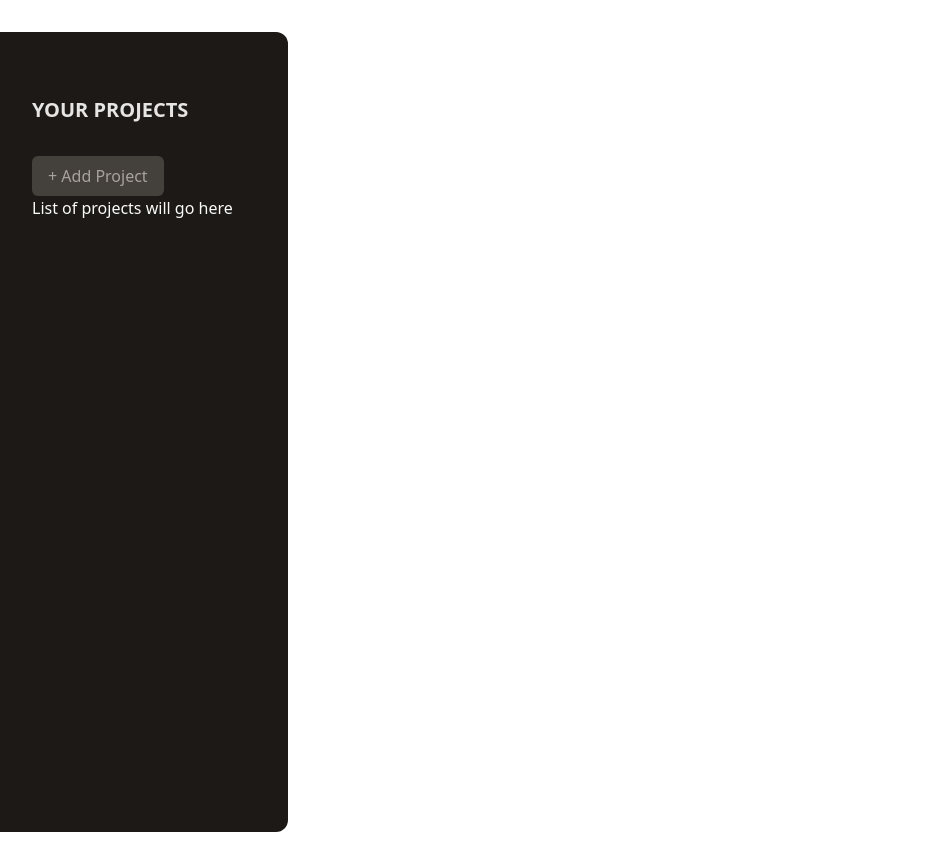
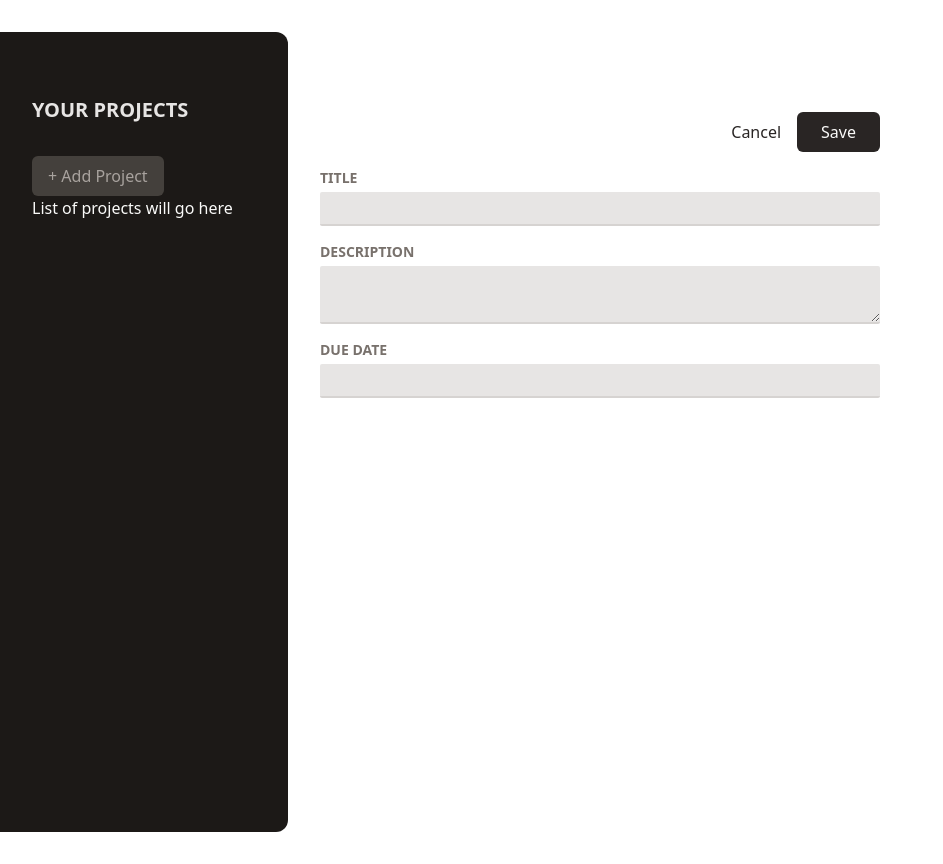
Before and after one commit to Emox87/react-project-management-app, a React (Vite) app: page / in a window 1280 px wide. Both pictures are taken after a click on the button "+ Add Project". Shown: the whole page, without its empty margins (0-943 px from the left). Built offline with nearby package versions, Linux system fonts and the light colour scheme.

Commit message:
Adding ProjectsSidebar, NewProject, Button components and sharing the state through useContext

```diff
--- a/package.json
+++ b/package.json
@@ -11,7 +11,8 @@
   },
   "dependencies": {
     "react": "^18.2.0",
-    "react-dom": "^18.2.0"
+    "react-dom": "^18.2.0",
+    "uuid": "^9.0.1"
   },
   "devDependencies": {
     "@types/react": "^18.2.66",
--- a/src/App.jsx
+++ b/src/App.jsx
@@ -1,10 +1,68 @@
+import { useState } from "react";
+import { v4 as uuidv4 } from "uuid";
+
+import { StateContext } from "./store/StateContext";
+
 import ProjectsSidebar from "./components/ProjectsSidebar";
+import NoProjectSelected from "./components/NoProjectSelected";
+import NewProject from "./components/NewProject";
+import SelectedProject from "./components/SelectedProject";
 
 const App = () => {
+  // App component initial state
+  // selectedProject: ()
+  const [projectsState, setProjectsState] = useState({
+    selectedProjectId: undefined,
+    projects: [],
+    tasks: [],
+  });
+
+  function handleStartAddProject() {
+    setProjectsState((prevState) => {
+      return {
+        ...prevState,
+        selectedProjectId: null,
+      };
+    });
+  }
+
+  function handleAddProject(projectData) {
+    setProjectsState((prevState) => {
+      const projectId = uuidv4();
+      const newProject = {
+        ...projectData,
+        id: projectId,
+      };
+      return {
+        ...prevState,
+        selectedProjectId: undefined,
+        projects: [...prevState.projects, newProject],
+      };
+    });
+  }
+
+  const appCtx = {
+    projectsState,
+    handleStartAddProject,
+    handleAddProject,
+  };
+
+  let content = <SelectedProject />;
+
+  // Adding new project on null value
+  if (projectsState.selectedProjectId === null) {
+    content = <NewProject />;
+  } else if (projectsState.selectedProjectId === undefined) {
+    content = <NoProjectSelected />;
+  }
+
   return (
-    <main className="h-screen my-8 flex gap-8">
-      <ProjectsSidebar />
-    </main>
+    <StateContext.Provider value={appCtx}>
+      <main className="h-screen my-8 flex gap-8">
+        <ProjectsSidebar />
+        {content}
+      </main>
+    </StateContext.Provider>
   );
 };
 
--- /dev/null
+++ b/src/components/Button.jsx
@@ -0,0 +1,10 @@
+export default function Button({ children, ...props }) {
+  return (
+    <button
+      {...props}
+      className="px-4 py-2 text-xs md:text-base rounded-md bg-stone-700 text-stone-400 hover:bg-stone-600 hover:text-stone-100"
+    >
+      {children}
+    </button>
+  );
+}
--- a/src/components/NewProject.jsx
+++ b/src/components/NewProject.jsx
@@ -1,6 +1,11 @@
+import { useRef, useContext } from "react";
+
+import { StateContext } from "../store/StateContext";
 import Input from "./Input";
 
 export default function NewProject() {
+  const { handleAddProject } = useContext(StateContext);
+
   return (
     <div className="w-[35rem] mt-16">
       <menu className="flex items-center justify-end gap-4 my-4">
@@ -10,7 +15,10 @@ export default function NewProject() {
           </button>
         </li>
         <li>
-          <button className="px-6 py-2 rounded-md bg-stone-800 text-stone-50 hover:bg-stone-950">
+          <button
+            className="px-6 py-2 rounded-md bg-stone-800 text-stone-50 hover:bg-stone-950"
+            onClick={() => handleAddProject()}
+          >
             Save
           </button>
         </li>
--- a/src/components/ProjectsSidebar.jsx
+++ b/src/components/ProjectsSidebar.jsx
@@ -1,11 +1,18 @@
+import { useContext } from "react";
+import { StateContext } from "../store/StateContext";
+
 export default function ProjectsSidebar() {
+  const { handleStartAddProject } = useContext(StateContext);
   return (
     <aside className="w-1/3 px-8 py-16 bg-stone-900 text-stone-50 md:w-72 rounded-r-xl">
       <h2 className="mb-8 font-bold uppercase md:text-xl text-stone-200 ">
         Your Projects
       </h2>
       <div>
-        <button className="px-4 py-2 text-sm md:text-base rounded-md bg-stone-700 text-stone-400 hover:bg-stone-600 hover:text-stone-100">
+        <button
+          className="px-4 py-2 text-sm md:text-base rounded-md bg-stone-700 text-stone-400 hover:bg-stone-600 hover:text-stone-100"
+          onClick={handleStartAddProject}
+        >
           + Add Project
         </button>
       </div>
--- /dev/null
+++ b/src/store/StateContext.jsx
@@ -0,0 +1,14 @@
+import { createContext } from "react";
+
+export const StateContext = createContext({
+  selectedProjectId: undefined,
+  projects: [],
+  tasks: [],
+  handleStartAddProject: () => {},
+  handleAddProject: () => {},
+  handleCancelAddProject: () => {},
+  handleSelectProject: () => {},
+  handleDeleteProject: () => {},
+  handleAddTask: () => {},
+  handleDeleteTask: () => {},
+});
```
Also changed, not shown: src/assets/no-projects.png (added).
